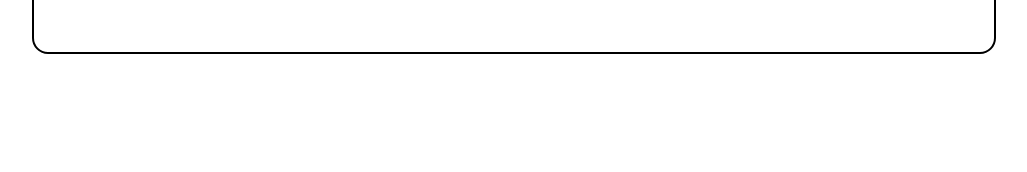
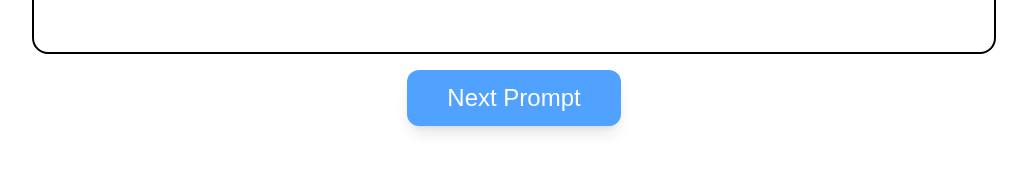
Before and after one commit to Eric-Zhang-Developer/ai-pictionary, a Next.js app: page / in a window 1280 px wide. Shown: the part 346-518 px from the top of the page, without its empty margins (126-1153 px from the left). Built offline with nearby package versions, Linux system fonts and the light colour scheme.

Commit message:
feat: frontend for next prompt button

```diff
--- a/src/app/page.tsx
+++ b/src/app/page.tsx
@@ -34,6 +34,7 @@ export default function Home() {
       <div className={`border-2 px-120 py-20 rounded-2xl mt-10 ${borderColorMap[guessState]}`}>
         {response}
       </div>
+      <button className="bg-blue-400 text-white px-10 py-3 rounded-xl text-2xl shadow-lg hover:cursor-pointer transition hover:scale-110">Next Prompt</button>
     </div>
   );
 }
```
